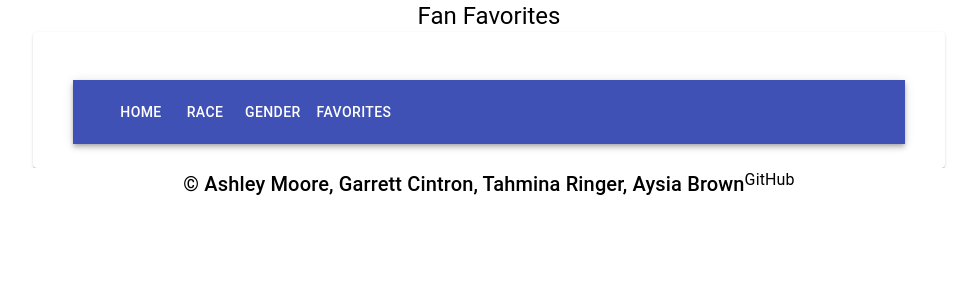
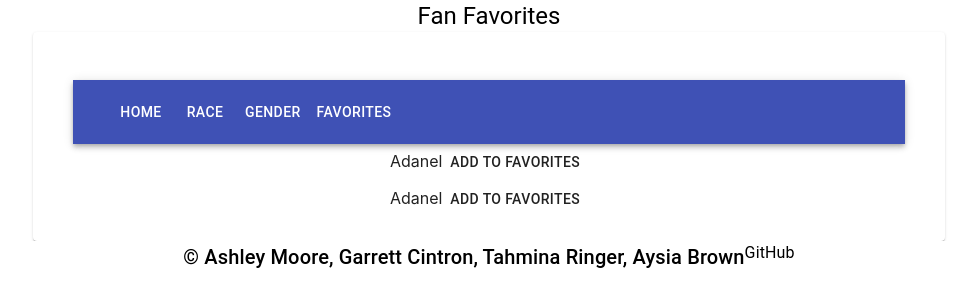
Before and after one commit to tiggerman120/superhero-sandbox, a React (Create React App) app: page /favorites in a window 1280 px wide. Shown: the top 306 px of the page, without its empty margins (151-1128 px from the left). Built offline with nearby package versions, Linux system fonts and the light colour scheme.

Commit message:
fav render

```diff
--- a/src/components/favorites.js
+++ b/src/components/favorites.js
@@ -11,12 +11,13 @@ import { addCharacter, deleteCharacter, getAction, showAll } from '../store/acti
 const Favorites = (props) => {
 
   let clickHandler = (character) => {
+    console.log(character);
     props.addToFavorites(character)
   }
   console.log(props.favorites)
     return (
         <Container>
-          {props.favorites.favorites ? props.favorites.favorites.map((character, idx) => {
+          {props.favorites.favorites ? props.favorites.favorites.map((character, idx) => (
             <Container key={idx}>
               {character.name}
               <Button onClick={() => {
@@ -24,7 +25,7 @@ const Favorites = (props) => {
               }}>Add to Favorites</Button>
             </Container>
 
-      })
+          ))
         :
         null
         }
@@ -51,11 +52,14 @@ const mapDispatchToProps = dispatch => ({
   showAll: (character) => {
     dispatch(showAll(character))
   },
-  deleteCharacter: (gender) => {
-    dispatch(deleteCharacter(gender))
+  deleteCharacter: (name) => {
+    dispatch(deleteCharacter(name))
   },
-  getAction: (race) => {
-    dispatch(getAction(race))
+  getAction: () => {
+    dispatch(getAction())
+  },
+  addToFavorites: (name) => {
+    dispatch(addToFavorites(name))
   },
 });
 
```
Also changed, not shown: 1 other file (tests, documents, lock files or other folders).
